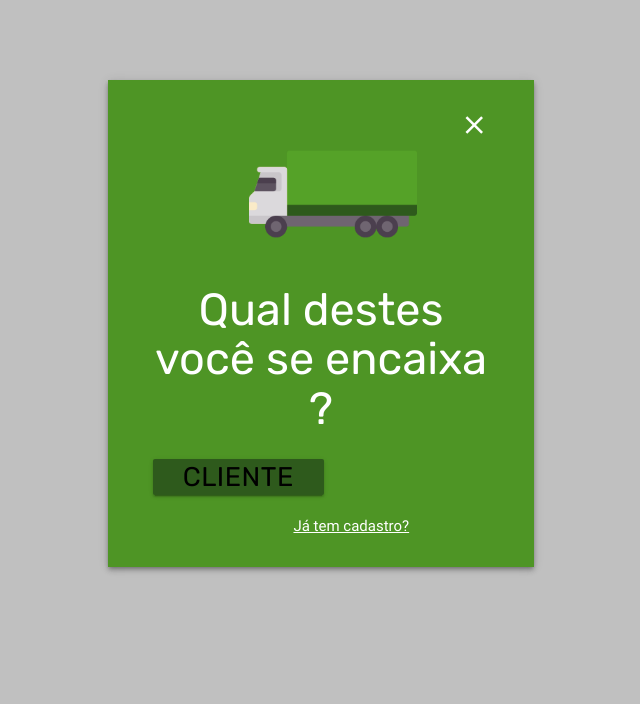
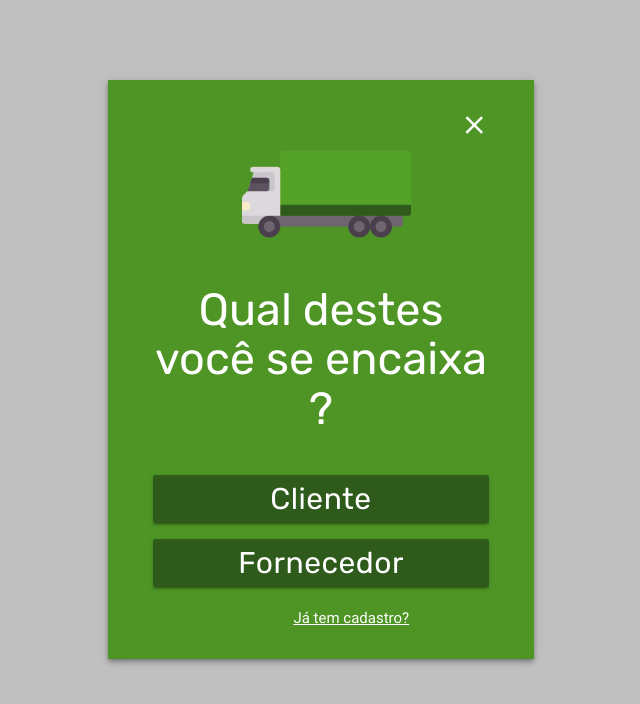
Before and after one commit to WSlim4/TrabalhoFinal, an Angular app in the folder Front-end/supapp/: page /cadastro in a window 1280 px wide. Shown: the top 704 px of the page, without its empty margins (319-959 px from the left). Built offline with nearby package versions, Linux system fonts and the light colour scheme; a web font is replaced by a local one; what angular2-materialize would draw is missing.

Commit message:
+Cadastrese Completo

```diff
--- a/Front-end/supapp/src/app/pages/cadastrese/cadastrese.component.css
+++ b/Front-end/supapp/src/app/pages/cadastrese/cadastrese.component.css
@@ -6,10 +6,17 @@
 	padding: 2em 3em;
 }
 .btn{
-  color: black;
+  align-items: center;
+  color: white;
   font-family: 'Rubik', sans-serif;
-  font-size: 1.8em;
+  font-size: 2em;
   background-color: #2E5A1C;
+  text-transform: none;
+  padding: 0 1em 0 1em ;
+  width: 100%;
+  height: 6vh;
+  margin-top: 2vh;
+  margin-right: 1vw;
 }
 
 
@@ -52,3 +59,30 @@ h1{
 		cursor: pointer;
 	}
 }
+
+@media screen and (max-width: 600px) {
+  img{
+  	margin-left: 20vw;
+  }
+  #cadastro{
+  	margin-left: 30vw;
+  }
+}
+
+@media screen and (min-width: 600px) {
+  img{
+  	margin-left: 11vw;
+  }
+  #cadastro{
+  	margin-left: 15vw;
+  }
+}
+
+@media screen and (min-width: 993px) {
+  img{
+  	margin-left: 7vw;
+  }
+  #cadastro{
+  	margin-left: 11vw;
+  }
+}
--- a/Front-end/supapp/src/app/pages/cadastrese/cadastrese.component.html
+++ b/Front-end/supapp/src/app/pages/cadastrese/cadastrese.component.html
@@ -1,12 +1,13 @@
 <div class="row ">
-    <div class="col offset-l4 offset-m2 l4 m6 s12 z-depth-2">
+    <div class="col offset-l4 offset-m3 l4 m6 s12 z-depth-2">
     	<a routerLink="/home" class="right"><i class="small material-icons">close</i></a>
     	<img src="../assets/truck.png">
       <h1>Qual destes você se encaixa ?</h1>
       <div class="row">
-        <button class="waves-effect waves-light btn" name="button">Cliente</button>
+        <button class="waves-effect waves-light btn col s12 m12 l12" name="button"><a routerLink="/cadastroCliente">Cliente</a></button>
+        <button class="waves-effect waves-light btn col s12 m12 l12" name="button" routerLink="/cadastroEmpresa">Fornecedor</button>
       </div>
 
-    	<a id="cadastro" href="#">Já tem cadastro?</a>
+    	<a id="cadastro" routerLink="/login">Já tem cadastro?</a>
     </div>
 </div>
--- a/Front-end/supapp/src/app/pages/home/home.component.html
+++ b/Front-end/supapp/src/app/pages/home/home.component.html
@@ -1,6 +1,6 @@
 <app-navbar></app-navbar>
 <div class="row">
-  <a class="col l2 offset-l9 m6 s12 waves-effect btn botao-cadastro hoverable hide-on-med-and-down" href="#"><span>Cadastre-se</span></a>
+  <a class="col l2 offset-l9 m6 s12 waves-effect btn botao-cadastro hoverable hide-on-med-and-down" routerLink="/cadastro"><span>Cadastre-se</span></a>
   <a class="col l2 offset-l9 m12 s12 waves-effect btn botao-entrar hoverable" routerLink="/login"><span>Entrar</span></a>
   <img class="col l3 offset-l6 hide-on-med-and-down" src="../../../assets/logo-com-nome.png">
   <img class="col m4 offset-m4 hide-on-small-only hide-on-large-only" src="../../../assets/caminhao-com-nome.png">
--- a/Front-end/supapp/src/app/pages/login/login.component.html
+++ b/Front-end/supapp/src/app/pages/login/login.component.html
@@ -26,6 +26,6 @@
       	<button class="waves-effect waves-light btn white" type="submit" [disabled]=" login.invalid || passwordError" >Enviar</button>
     	</form>
 
-    	<a id="cadastro" href="#">Não é cadastrado ?</a>
+    	<a id="cadastro" routerLink="/cadastro">Não é cadastrado ?</a>
     </div>
 </div>
```
